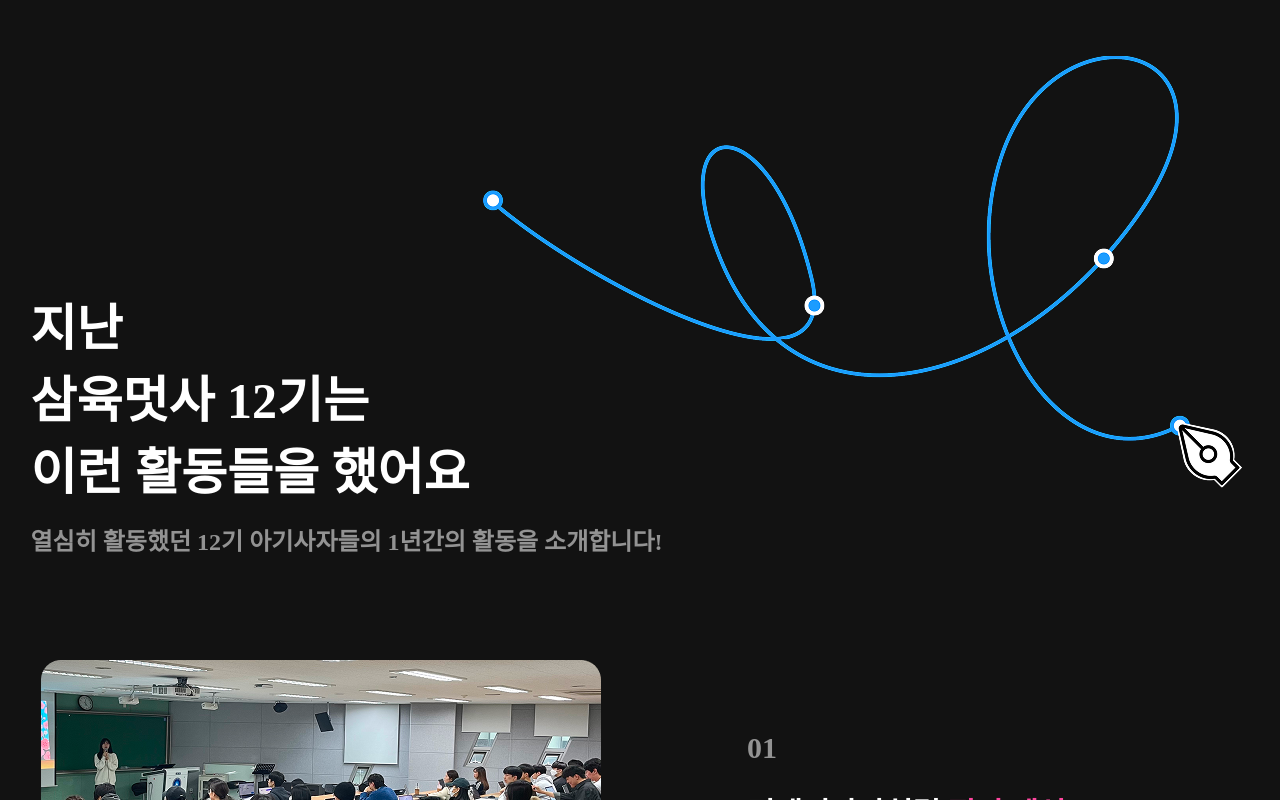
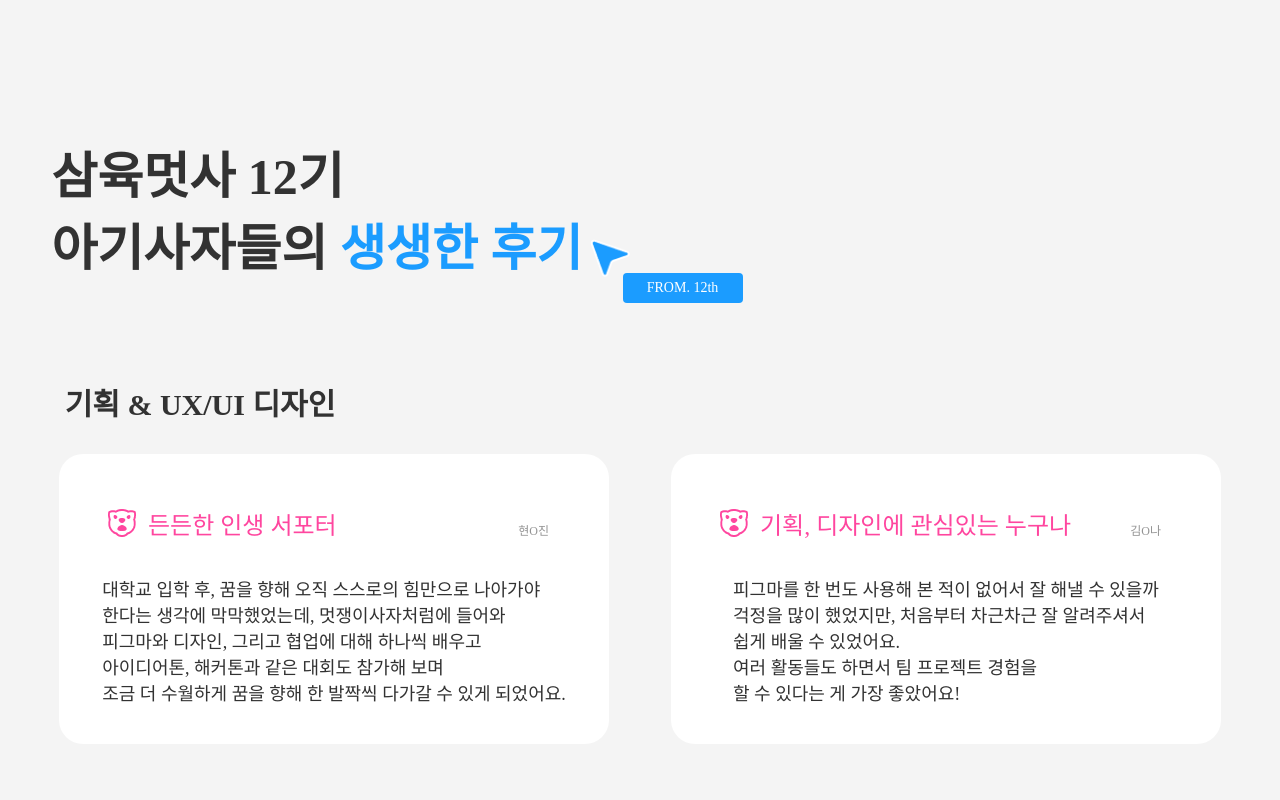
Before and after one commit to LikelionSYU13th-Recruit-Front/Recruit_React, a React (Vite) app: page / in a window 1280 px wide. Built offline with nearby package versions, Linux system fonts and the light colour scheme; a web font is replaced by a local one.

Commit message:
최종 커밋 ㅎㅎ

```diff
--- a/src/Components/ActivityPage.css
+++ b/src/Components/ActivityPage.css
@@ -33,7 +33,7 @@ body, html {
     padding: 0;
     width: 100%;
     height: 100%;
-    overflow-y: hidden;
+    overflow-y: auto;
     overflow-x: hidden;
     display: flex;
     justify-content: center;
--- a/src/main.jsx
+++ b/src/main.jsx
@@ -5,13 +5,14 @@ import { BrowserRouter as Router, Route, Routes } from 'react-router-dom';
 import ActivityPage from './Components/ActivityPage'
 import BabyLionPage from './Components/BabyLionPage'
 import ReviewPage from './Components/ReviewPage';
-import './main.css';
 
 createRoot(document.getElementById('root')).render(
   <StrictMode>
     <Router>
       <Routes>
-        <Route path="/" element={<div id='subroot'><ActivityPage /><BabyLionPage /><ReviewPage /></div>} />
+        <Route path="/" element={<ReviewPage />} />
+        <Route path="/Activity" element={<ActivityPage />} />
+        <Route path="/BabyLion" element={<BabyLionPage />} />
       </Routes>
     </Router>
   </StrictMode>
```
